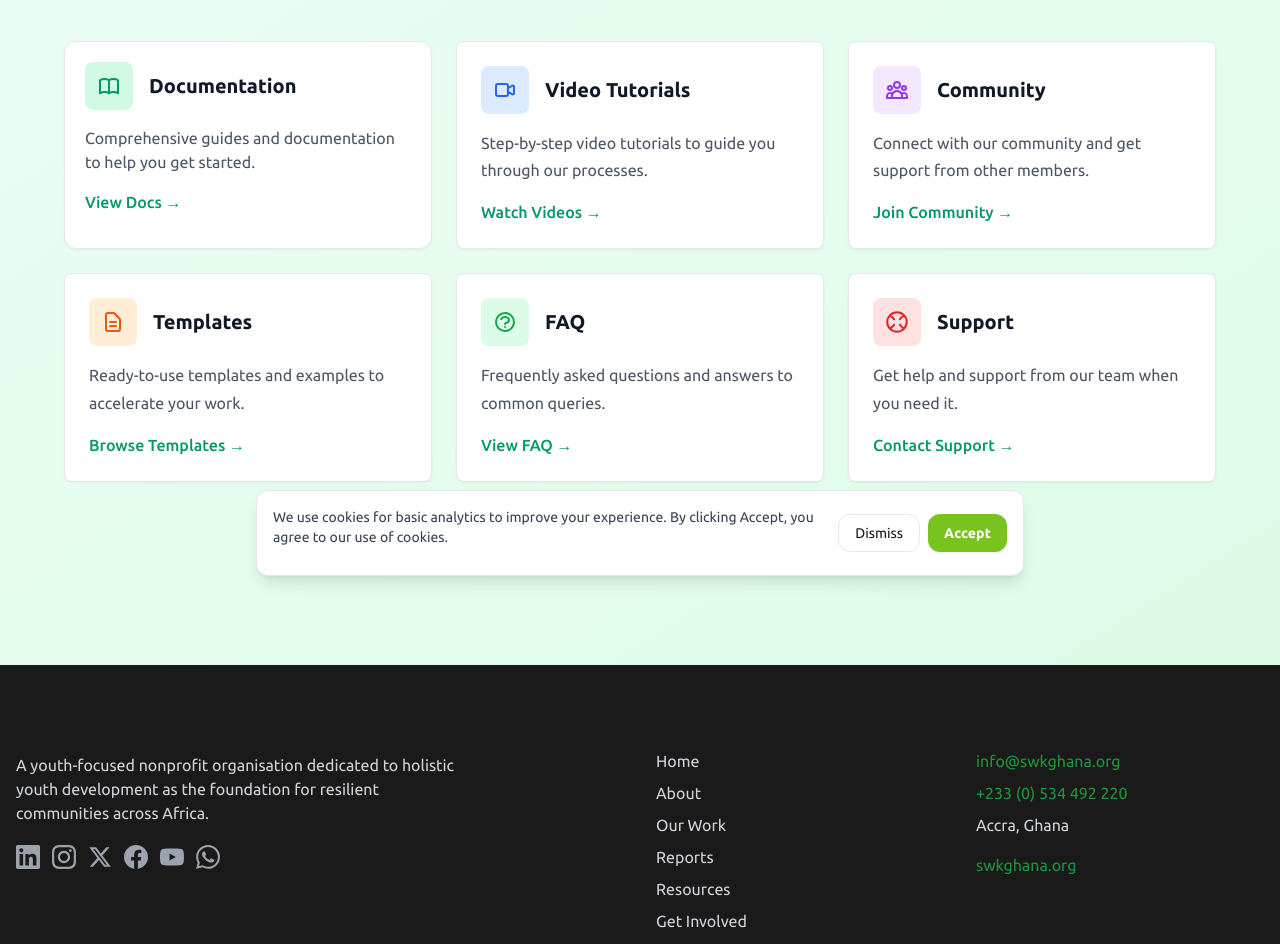
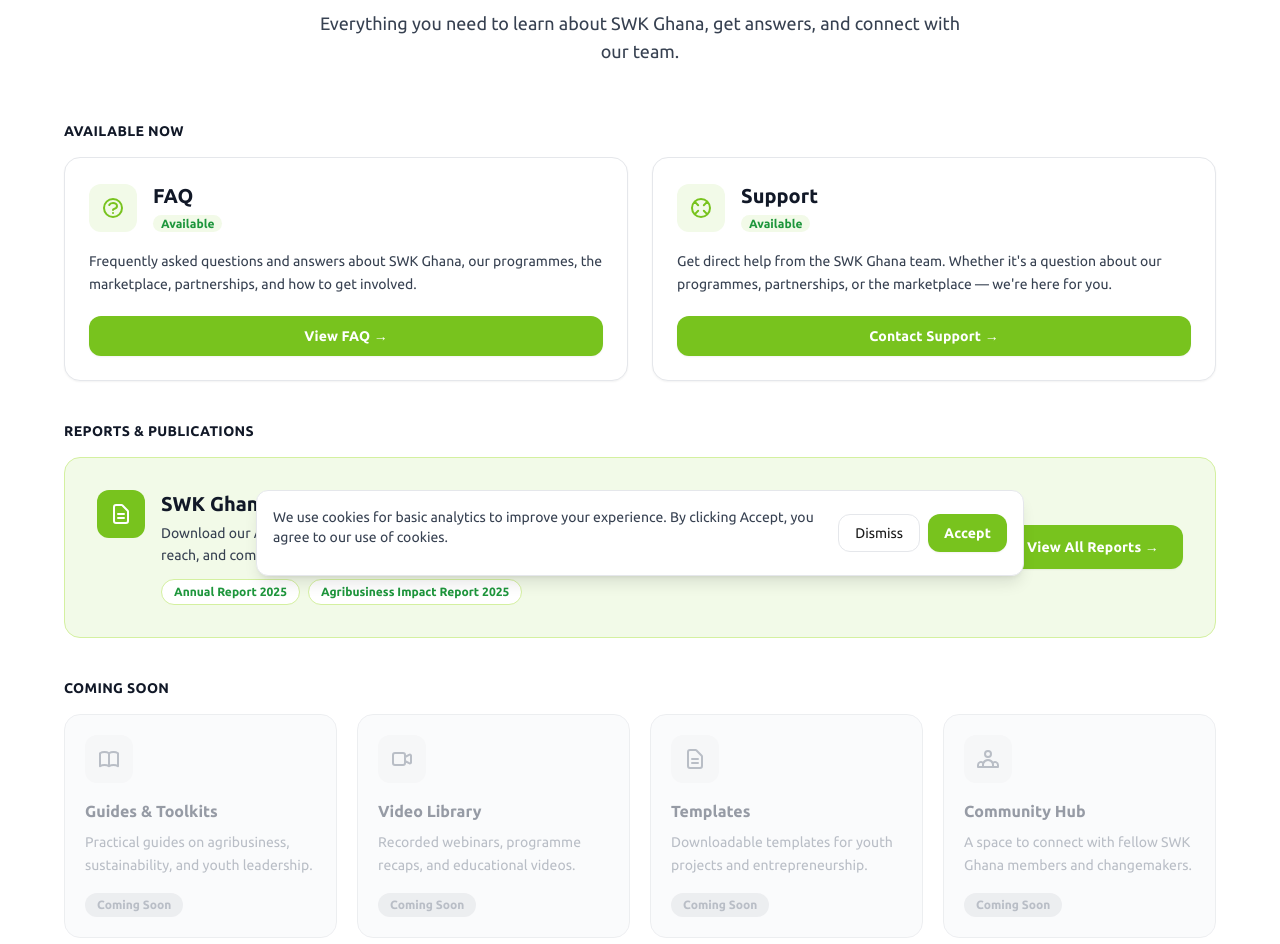
Before and after one commit to SWK-Ghana/swk-app, a React (Vite) app: page /resources in a window 1280 px wide. Shown: the part 208-1152 px from the top of the page. Built offline with nearby package versions, Linux system fonts and the light colour scheme; no server answers.

Commit message:
Edited resource page

```diff
--- a/src/App.jsx
+++ b/src/App.jsx
@@ -6,6 +6,7 @@ import About from './components/About'
 import OurWork from './components/OurWork'
 import MeetTheTeam from './components/MeetTheTeam'
 import Resources from './components/Resources'
+import FAQ from './components/FAQ'
 import GetInvolved from './components/GetInvolved'
 import Contact from './components/Contact'
 import Donate from './components/Donate'
@@ -28,6 +29,7 @@ function App() {
         { path: 'our-work', element: <OurWork /> },
         { path: 'team', element: <MeetTheTeam /> },
         { path: 'resources', element: <Resources /> },
+        { path: 'faq', element: <FAQ /> },
         { path: 'get-involved', element: <GetInvolved /> },
         { path: 'contact', element: <Contact /> },
         { path: 'donate', element: <Donate /> },
--- a/src/components/Navbar/Navbar.jsx
+++ b/src/components/Navbar/Navbar.jsx
@@ -7,7 +7,7 @@ const NAV_LINKS = [
   { label: "Our Work", href: "/our-work" },
   { label: "Team", href: "/team" },
   { label: "Resources", href: "/resources" },
-  { label: "Reports", href: "/reports" },
+  { label: "Blog", href: "/blog" },
   { label: "Blog", href: "/blog" },
   { label: "Marketplace", href: "/marketplace" },
   { label: "Contact", href: "/contact" },
--- a/src/components/Resources.jsx
+++ b/src/components/Resources.jsx
@@ -1,127 +1,182 @@
 import React from 'react'
+import { Link } from 'react-router-dom'
 
 const Resources = () => {
+
   return (
-    <div className="min-h-screen bg-gradient-to-br from-emerald-50 to-green-100">
+    <div className="min-h-screen bg-white">
       <div className="container mx-auto px-3 xs:px-4 sm:px-6 md:px-8 lg:px-10 xl:px-12 py-10 xs:py-12 sm:py-14 md:py-16 lg:py-20">
         <div className="max-w-6xl mx-auto">
-          <h1 className="text-3xl xs:text-4xl sm:text-5xl md:text-6xl font-bold text-gray-900 mb-4 xs:mb-5 sm:mb-6 text-center px-2 xs:px-0">
-            Resources
-          </h1>
-          <p className="text-base xs:text-lg sm:text-xl md:text-xl text-gray-600 mb-8 xs:mb-10 sm:mb-12 text-center max-w-3xl mx-auto px-4 xs:px-6 sm:px-0">
-            Access helpful resources, guides, and tools to support your journey with us.
-          </p>
 
-          {/* Resources Grid */}
-          <div className="grid grid-cols-1 sm:grid-cols-2 lg:grid-cols-3 gap-5 xs:gap-6 sm:gap-7 md:gap-8">
-            {/* Resource 1 */}
-            <div className="bg-white rounded-lg xs:rounded-xl p-4 xs:p-5 sm:p-6 shadow-sm border border-gray-200 hover:shadow-md transition-shadow">
-              <div className="flex items-center mb-3 xs:mb-4">
-                <div className="w-10 h-10 xs:w-12 xs:h-12 bg-emerald-100 rounded-lg flex items-center justify-center mr-3 xs:mr-4 flex-shrink-0">
-                  <svg className="w-5 h-5 xs:w-6 xs:h-6 text-emerald-600" fill="none" stroke="currentColor" viewBox="0 0 24 24">
-                    <path strokeLinecap="round" strokeLinejoin="round" strokeWidth={2} d="M12 6.253v13m0-13C10.832 5.477 9.246 5 7.5 5S4.168 5.477 3 6.253v13C4.168 18.477 5.754 18 7.5 18s3.332.477 4.5 1.253m0-13C13.168 5.477 14.754 5 16.5 5c1.746 0 3.332.477 4.5 1.253v13C19.832 18.477 18.246 18 16.5 18c-1.746 0-3.332.477-4.5 1.253" />
+          {/* Header */}
+          <div className="text-center mb-10 sm:mb-14">
+            <span className="inline-block text-xs xs:text-sm font-semibold px-3 py-1 rounded-full mb-3 bg-[#F2FAE8] text-[#1E963C]">
+              Help & Resources
+            </span>
+            <h1 className="text-3xl xs:text-4xl sm:text-5xl md:text-6xl font-bold text-gray-900 mb-4">
+              Resources
+            </h1>
+            <p className="text-base xs:text-lg sm:text-xl text-gray-700 max-w-2xl mx-auto">
+              Everything you need to learn about SWK Ghana, get answers, and connect with our team.
+            </p>
+          </div>
+
+          {/* Active Resources */}
+          <h2 className="text-lg font-bold text-gray-900 mb-4 uppercase tracking-wide text-sm">Available Now</h2>
+          <div className="grid grid-cols-1 sm:grid-cols-2 gap-5 xs:gap-6 mb-10">
+
+            {/* FAQ */}
+            <div className="bg-white rounded-2xl p-6 shadow-sm border border-gray-200 hover:shadow-md hover:border-[#78C31E] transition-all duration-200 flex flex-col">
+              <div className="flex items-center mb-4">
+                <div className="w-12 h-12 bg-[#F2FAE8] rounded-xl flex items-center justify-center mr-4 flex-shrink-0">
+                  <svg className="w-6 h-6 text-[#78C31E]" fill="none" stroke="currentColor" viewBox="0 0 24 24">
+                    <path strokeLinecap="round" strokeLinejoin="round" strokeWidth={2} d="M8.228 9c.549-1.165 2.03-2 3.772-2 2.21 0 4 1.343 4 3 0 1.4-1.278 2.575-3.006 2.907-.542.104-.994.54-.994 1.093m0 3h.01M21 12a9 9 0 11-18 0 9 9 0 0118 0z" />
                   </svg>
                 </div>
-                <h3 className="text-lg xs:text-xl sm:text-xl font-semibold text-gray-900">Documentation</h3>
+                <div>
+                  <h3 className="text-xl font-bold text-gray-900">FAQ</h3>
+                  <span className="text-xs font-semibold text-[#1E963C] bg-[#F2FAE8] px-2 py-0.5 rounded-full">Available</span>
+                </div>
               </div>
-              <p className="text-sm xs:text-base text-gray-600 mb-3 xs:mb-4 leading-relaxed">
-                Comprehensive guides and documentation to help you get started.
+              <p className="text-gray-700 text-sm leading-relaxed flex-1 mb-5">
+                Frequently asked questions and answers about SWK Ghana, our programmes, the marketplace, partnerships, and how to get involved.
               </p>
-              <a href="#" className="text-emerald-600 hover:text-emerald-700 font-medium">
-                View Docs →
-              </a>
+              <Link
+                to="/faq"
+                className="btn-gradient px-5 py-2.5 text-sm font-semibold rounded-xl text-center"
+              >
+                View FAQ →
+              </Link>
             </div>
 
-            {/* Resource 2 */}
-            <div className="bg-white rounded-lg p-6 shadow-sm border border-gray-200 hover:shadow-md transition-shadow">
+            {/* Support */}
+            <div className="bg-white rounded-2xl p-6 shadow-sm border border-gray-200 hover:shadow-md hover:border-[#78C31E] transition-all duration-200 flex flex-col">
               <div className="flex items-center mb-4">
-                <div className="w-12 h-12 bg-blue-100 rounded-lg flex items-center justify-center mr-4">
-                  <svg className="w-6 h-6 text-blue-600" fill="none" stroke="currentColor" viewBox="0 0 24 24">
-                    <path strokeLinecap="round" strokeLinejoin="round" strokeWidth={2} d="M15 10l4.553-2.276A1 1 0 0121 8.618v6.764a1 1 0 01-1.447.894L15 14M5 18h8a2 2 0 002-2V8a2 2 0 00-2-2H5a2 2 0 00-2 2v8a2 2 0 002 2z" />
+                <div className="w-12 h-12 bg-[#F2FAE8] rounded-xl flex items-center justify-center mr-4 flex-shrink-0">
+                  <svg className="w-6 h-6 text-[#78C31E]" fill="none" stroke="currentColor" viewBox="0 0 24 24">
+                    <path strokeLinecap="round" strokeLinejoin="round" strokeWidth={2} d="M18.364 5.636l-3.536 3.536m0 5.656l3.536 3.536M9.172 9.172L5.636 5.636m3.536 9.192L5.636 18.364M21 12a9 9 0 11-18 0 9 9 0 0118 0z" />
                   </svg>
                 </div>
-                <h3 className="text-xl font-semibold text-gray-900">Video Tutorials</h3>
+                <div>
+                  <h3 className="text-xl font-bold text-gray-900">Support</h3>
+                  <span className="text-xs font-semibold text-[#1E963C] bg-[#F2FAE8] px-2 py-0.5 rounded-full">Available</span>
+                </div>
               </div>
-              <p className="text-gray-600 mb-4">
-                Step-by-step video tutorials to guide you through our processes.
+              <p className="text-gray-700 text-sm leading-relaxed flex-1 mb-5">
+                Get direct help from the SWK Ghana team. Whether it's a question about our programmes, partnerships, or the marketplace — we're here for you.
               </p>
-              <a href="#" className="text-emerald-600 hover:text-emerald-700 font-medium">
-                Watch Videos →
-              </a>
+              <Link
+                to="/contact"
+                className="btn-gradient px-5 py-2.5 text-sm font-semibold rounded-xl text-center"
+              >
+                Contact Support →
+              </Link>
             </div>
+          </div>
 
-            {/* Resource 3 */}
-            <div className="bg-white rounded-lg p-6 shadow-sm border border-gray-200 hover:shadow-md transition-shadow">
-              <div className="flex items-center mb-4">
-                <div className="w-12 h-12 bg-purple-100 rounded-lg flex items-center justify-center mr-4">
-                  <svg className="w-6 h-6 text-purple-600" fill="none" stroke="currentColor" viewBox="0 0 24 24">
-                    <path strokeLinecap="round" strokeLinejoin="round" strokeWidth={2} d="M17 20h5v-2a3 3 0 00-5.356-1.857M17 20H7m10 0v-2c0-.656-.126-1.283-.356-1.857M7 20H2v-2a3 3 0 015.356-1.857M7 20v-2c0-.656.126-1.283.356-1.857m0 0a5.002 5.002 0 019.288 0M15 7a3 3 0 11-6 0 3 3 0 016 0zm6 3a2 2 0 11-4 0 2 2 0 014 0zM7 10a2 2 0 11-4 0 2 2 0 014 0z" />
-                  </svg>
-                </div>
-                <h3 className="text-xl font-semibold text-gray-900">Community</h3>
-              </div>
-              <p className="text-gray-600 mb-4">
-                Connect with our community and get support from other members.
-              </p>
-              <a href="#" className="text-emerald-600 hover:text-emerald-700 font-medium">
-                Join Community →
-              </a>
-            </div>
-
-            {/* Resource 4 */}
-            <div className="bg-white rounded-lg p-6 shadow-sm border border-gray-200 hover:shadow-md transition-shadow">
-              <div className="flex items-center mb-4">
-                <div className="w-12 h-12 bg-orange-100 rounded-lg flex items-center justify-center mr-4">
-                  <svg className="w-6 h-6 text-orange-600" fill="none" stroke="currentColor" viewBox="0 0 24 24">
+          {/* Reports Section */}
+          <h2 className="text-sm font-bold text-gray-900 mb-4 uppercase tracking-wide">Reports & Publications</h2>
+          <div className="bg-[#F2FAE8] border border-[#D4F0A0] rounded-2xl p-6 sm:p-8 mb-10">
+            <div className="flex flex-col sm:flex-row items-start sm:items-center justify-between gap-5">
+              <div className="flex items-start gap-4">
+                <div className="w-12 h-12 bg-[#78C31E] rounded-xl flex items-center justify-center flex-shrink-0">
+                  <svg className="w-6 h-6 text-white" fill="none" stroke="currentColor" viewBox="0 0 24 24">
                     <path strokeLinecap="round" strokeLinejoin="round" strokeWidth={2} d="M9 12h6m-6 4h6m2 5H7a2 2 0 01-2-2V5a2 2 0 012-2h5.586a1 1 0 01.707.293l5.414 5.414a1 1 0 01.293.707V19a2 2 0 01-2 2z" />
                   </svg>
                 </div>
-                <h3 className="text-xl font-semibold text-gray-900">Templates</h3>
+                <div>
+                  <h3 className="text-xl font-bold text-gray-900 mb-1">SWK Ghana Reports</h3>
+                  <p className="text-gray-700 text-sm leading-relaxed max-w-lg">
+                    Download our Annual Reports and Impact Reports — tracking our programmes, reach, and community outcomes across Ghana and Africa.
+                  </p>
+                  <div className="flex flex-wrap gap-2 mt-3">
+                    <span className="text-xs font-semibold bg-white border border-[#D4F0A0] text-[#1E963C] px-3 py-1 rounded-full">Annual Report 2025</span>
+                    <span className="text-xs font-semibold bg-white border border-[#D4F0A0] text-[#1E963C] px-3 py-1 rounded-full">Agribusiness Impact Report 2025</span>
+                  </div>
+                </div>
               </div>
-              <p className="text-gray-600 mb-4">
-                Ready-to-use templates and examples to accelerate your work.
-              </p>
-              <a href="#" className="text-emerald-600 hover:text-emerald-700 font-medium">
-                Browse Templates →
-              </a>
-            </div>
-
-            {/* Resource 5 */}
-            <div className="bg-white rounded-lg p-6 shadow-sm border border-gray-200 hover:shadow-md transition-shadow">
-              <div className="flex items-center mb-4">
-                <div className="w-12 h-12 bg-green-100 rounded-lg flex items-center justify-center mr-4">
-                  <svg className="w-6 h-6 text-green-600" fill="none" stroke="currentColor" viewBox="0 0 24 24">
-                    <path strokeLinecap="round" strokeLinejoin="round" strokeWidth={2} d="M8.228 9c.549-1.165 2.03-2 3.772-2 2.21 0 4 1.343 4 3 0 1.4-1.278 2.575-3.006 2.907-.542.104-.994.54-.994 1.093m0 3h.01M21 12a9 9 0 11-18 0 9 9 0 0118 0z" />
-                  </svg>
-                </div>
-                <h3 className="text-xl font-semibold text-gray-900">FAQ</h3>
-              </div>
-              <p className="text-gray-600 mb-4">
-                Frequently asked questions and answers to common queries.
-              </p>
-              <a href="#" className="text-emerald-600 hover:text-emerald-700 font-medium">
-                View FAQ →
-              </a>
-            </div>
-
-            {/* Resource 6 */}
-            <div className="bg-white rounded-lg p-6 shadow-sm border border-gray-200 hover:shadow-md transition-shadow">
-              <div className="flex items-center mb-4">
-                <div className="w-12 h-12 bg-red-100 rounded-lg flex items-center justify-center mr-4">
-                  <svg className="w-6 h-6 text-red-600" fill="none" stroke="currentColor" viewBox="0 0 24 24">
-                    <path strokeLinecap="round" strokeLinejoin="round" strokeWidth={2} d="M18.364 5.636l-3.536 3.536m0 5.656l3.536 3.536M9.172 9.172L5.636 5.636m3.536 9.192L5.636 18.364M12 2.25a9.75 9.75 0 100 19.5 9.75 9.75 0 000-19.5z" />
-                  </svg>
-                </div>
-                <h3 className="text-xl font-semibold text-gray-900">Support</h3>
-              </div>
-              <p className="text-gray-600 mb-4">
-                Get help and support from our team when you need it.
-              </p>
-              <a href="#" className="text-emerald-600 hover:text-emerald-700 font-medium">
-                Contact Support →
-              </a>
+              <Link
+                to="/reports"
+                className="btn-gradient px-6 py-3 text-sm font-semibold rounded-xl flex-shrink-0 text-center"
+              >
+                View All Reports →
+              </Link>
             </div>
           </div>
+
+          {/* Coming Soon Resources */}
+          <h2 className="text-lg font-bold text-gray-900 mb-4 uppercase tracking-wide text-sm">Coming Soon</h2>
+          <div className="grid grid-cols-1 sm:grid-cols-2 lg:grid-cols-4 gap-5 mb-12">
+
+            {[
+              {
+                icon: (
+                  <svg className="w-6 h-6 text-gray-400" fill="none" stroke="currentColor" viewBox="0 0 24 24">
+                    <path strokeLinecap="round" strokeLinejoin="round" strokeWidth={2} d="M12 6.253v13m0-13C10.832 5.477 9.246 5 7.5 5S4.168 5.477 3 6.253v13C4.168 18.477 5.754 18 7.5 18s3.332.477 4.5 1.253m0-13C13.168 5.477 14.754 5 16.5 5c1.746 0 3.332.477 4.5 1.253v13C19.832 18.477 18.246 18 16.5 18c-1.746 0-3.332.477-4.5 1.253" />
+                  </svg>
+                ),
+                title: 'Guides & Toolkits',
+                description: 'Practical guides on agribusiness, sustainability, and youth leadership.',
+              },
+              {
+                icon: (
+                  <svg className="w-6 h-6 text-gray-400" fill="none" stroke="currentColor" viewBox="0 0 24 24">
+                    <path strokeLinecap="round" strokeLinejoin="round" strokeWidth={2} d="M15 10l4.553-2.276A1 1 0 0121 8.618v6.764a1 1 0 01-1.447.894L15 14M5 18h8a2 2 0 002-2V8a2 2 0 00-2-2H5a2 2 0 00-2 2v8a2 2 0 002 2z" />
+                  </svg>
+                ),
+                title: 'Video Library',
+                description: 'Recorded webinars, programme recaps, and educational videos.',
+              },
+              {
+                icon: (
+                  <svg className="w-6 h-6 text-gray-400" fill="none" stroke="currentColor" viewBox="0 0 24 24">
+                    <path strokeLinecap="round" strokeLinejoin="round" strokeWidth={2} d="M9 12h6m-6 4h6m2 5H7a2 2 0 01-2-2V5a2 2 0 012-2h5.586a1 1 0 01.707.293l5.414 5.414a1 1 0 01.293.707V19a2 2 0 01-2 2z" />
+                  </svg>
+                ),
+                title: 'Templates',
+                description: 'Downloadable templates for youth projects and entrepreneurship.',
+              },
+              {
+                icon: (
+                  <svg className="w-6 h-6 text-gray-400" fill="none" stroke="currentColor" viewBox="0 0 24 24">
+                    <path strokeLinecap="round" strokeLinejoin="round" strokeWidth={2} d="M17 20h5v-2a3 3 0 00-5.356-1.857M17 20H7m10 0v-2c0-.656-.126-1.283-.356-1.857M7 20H2v-2a3 3 0 015.356-1.857M7 20v-2c0-.656.126-1.283.356-1.857m0 0a5.002 5.002 0 019.288 0M15 7a3 3 0 11-6 0 3 3 0 016 0z" />
+                  </svg>
+                ),
+                title: 'Community Hub',
+                description: 'A space to connect with fellow SWK Ghana members and changemakers.',
+              },
+            ].map((item, i) => (
+              <div key={i} className="bg-gray-50 border border-gray-200 rounded-2xl p-5 flex flex-col opacity-70">
+                <div className="w-12 h-12 bg-gray-100 rounded-xl flex items-center justify-center mb-4 flex-shrink-0">
+                  {item.icon}
+                </div>
+                <h3 className="text-base font-bold text-gray-500 mb-2">{item.title}</h3>
+                <p className="text-gray-400 text-sm leading-relaxed flex-1 mb-4">{item.description}</p>
+                <span className="inline-block text-xs font-semibold text-gray-400 bg-gray-200 px-3 py-1 rounded-full self-start">
+                  Coming Soon
+                </span>
+              </div>
+            ))}
+          </div>
+
+          {/* WhatsApp CTA */}
+          <div className="bg-[#1E963C] rounded-2xl p-6 sm:p-8 text-center">
+            <h3 className="text-xl sm:text-2xl font-bold text-white mb-2">
+              Join our WhatsApp Community
+            </h3>
+            <p className="text-white/70 text-sm sm:text-base mb-5 max-w-xl mx-auto">
+              Get the latest programme updates, resources, and announcements directly on WhatsApp. Over 100 members already inside.
+            </p>
+            <a
+              href="https://chat.whatsapp.com/LrSVJrNFHGY6kdPnW8xoTu"
+              target="_blank"
+              rel="noopener noreferrer"
+              className="inline-block bg-white text-[#1E963C] font-bold px-6 py-3 rounded-xl hover:bg-gray-100 transition-colors text-sm sm:text-base"
+            >
+              Join Now →
+            </a>
+          </div>
+
         </div>
       </div>
     </div>
```
